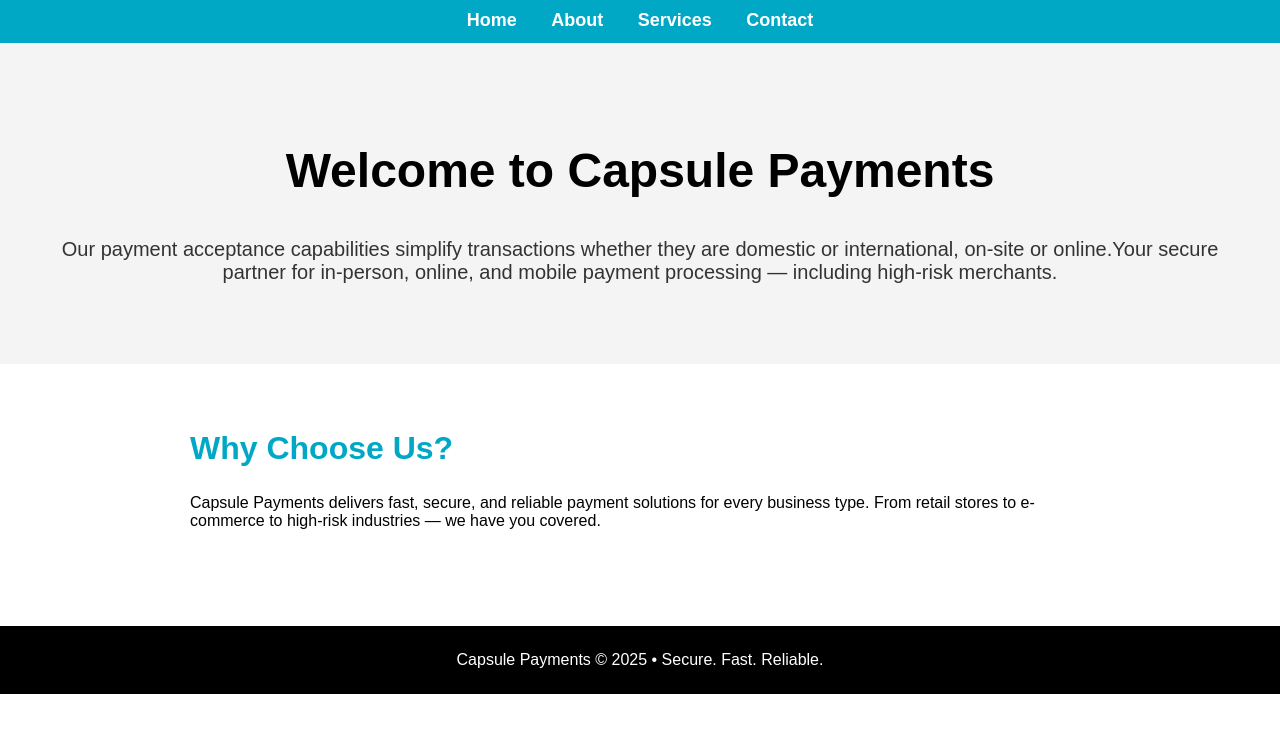
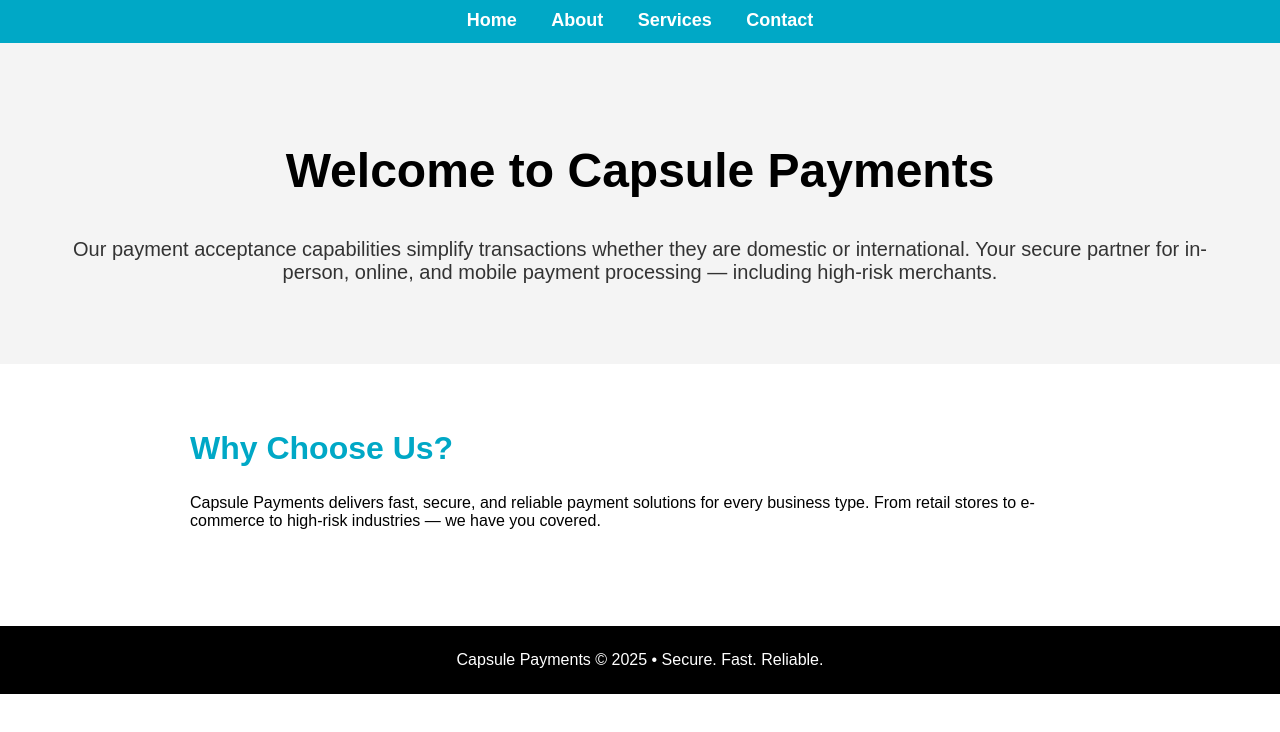
Before and after one commit to CapsulePay/CapsulePay, a plain HTML site: page index.html in a window 1280 px wide. Shown: the part 60-792 px from the top of the page. Drawn offline with Linux system fonts and the light colour scheme.

Commit message:
Update index.html

```diff
--- a/index.html
+++ b/index.html
@@ -20,7 +20,8 @@
 
 <section class="hero">
     <h1>Welcome to Capsule Payments</h1>
-    <p>Our payment acceptance capabilities simplify transactions whether they are domestic or international, on-site or online.Your secure partner for in-person, online, and mobile payment processing — including high-risk merchants.</p>
+    <p>Our payment acceptance capabilities simplify transactions whether they are domestic or international.
+    Your secure partner for in-person, online, and mobile payment processing — including high-risk merchants.</p>
 </section>
 
 <section class="section">
```
